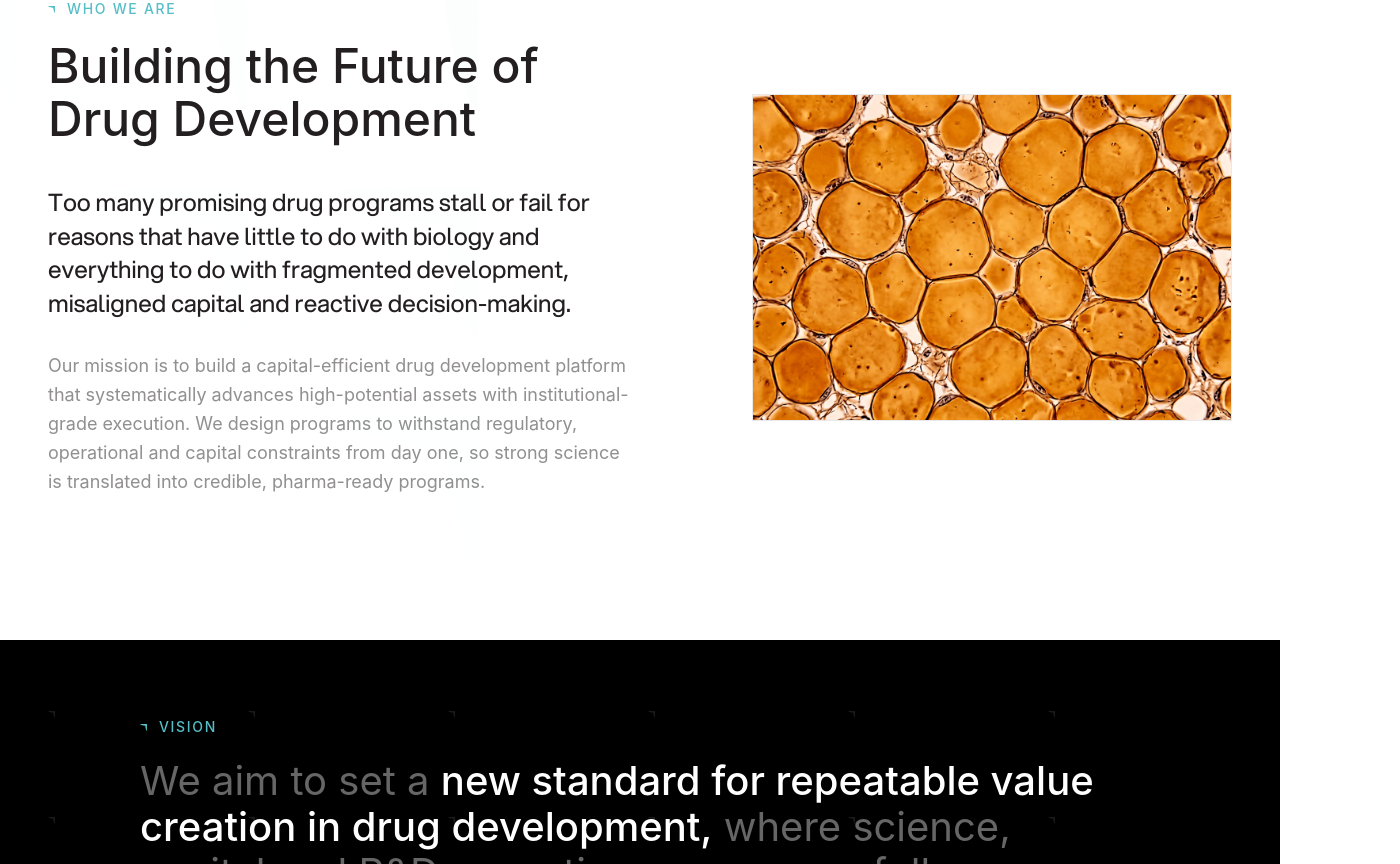
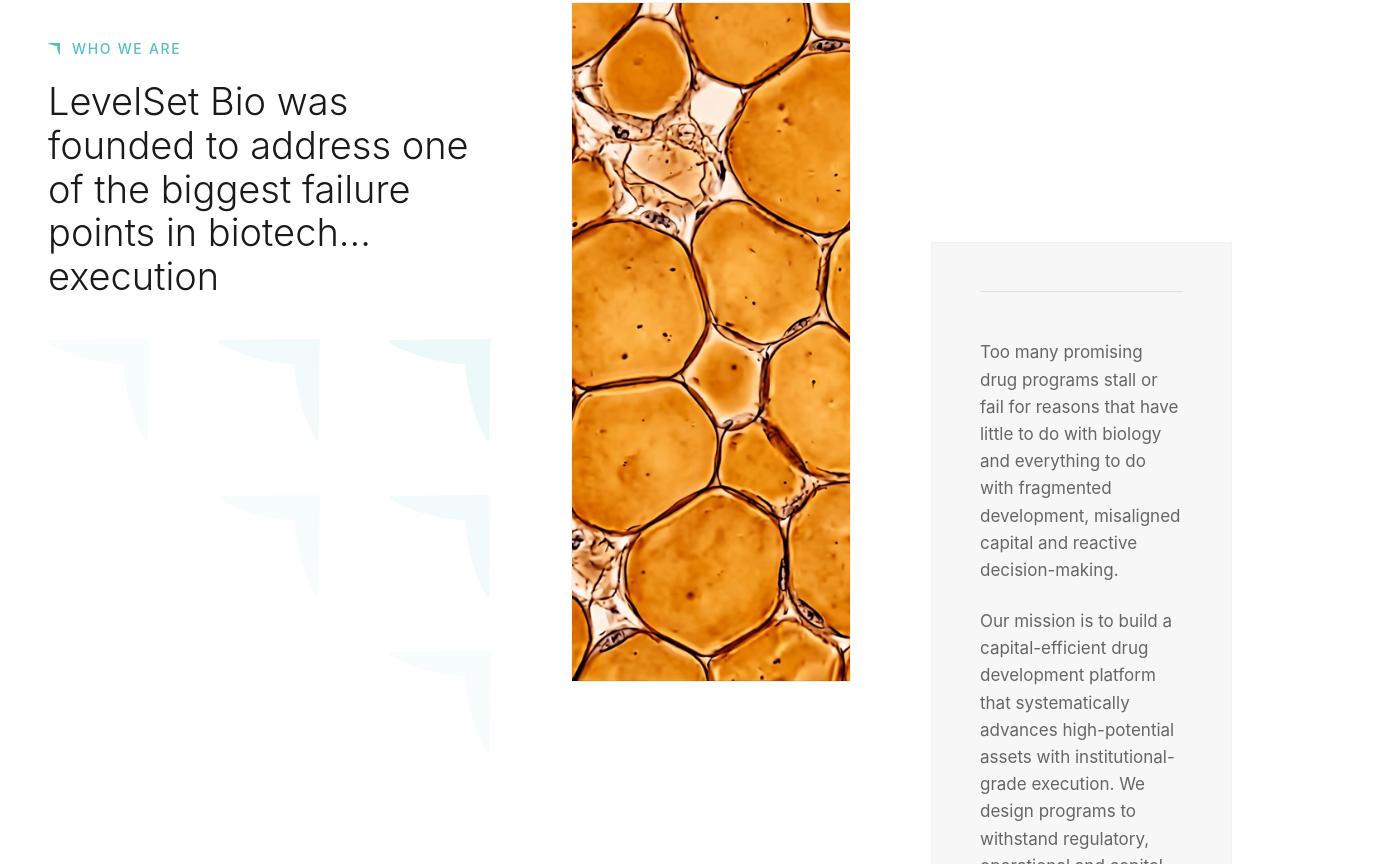
Before and after one commit to arya9779/levelset, a React (Vite) app: page / in a window 1280 px wide. Shown: the part 916-1780 px from the top of the page, 1400 px wide, since content can reach past the window. Built offline with nearby package versions, Linux system fonts and the light colour scheme; a web font is replaced by a local one.

Commit message:
Refine branding watermarks, About section layout, and footer UI

```diff
--- a/src/App.jsx
+++ b/src/App.jsx
@@ -35,6 +35,7 @@ import pipeOncology from './assets/images/pipeline/oncology.png';
 import pipeNeuro from './assets/images/pipeline/neuro.png';
 import pipeMetabolic from './assets/images/pipeline/metabolic.png';
 import pipeUnderserved from './assets/images/pipeline/underserved.png';
+import pipelineGraphicPng from './assets/images/pipeline-graphic.png';
 
 // EXACT SVGs FROM THE SCRIPT
 const LogoSVG = ({ color = "black" }) => (
@@ -62,7 +63,7 @@ const BenefitIcon = ({ title }) => {
 };
 
 const CornerSymbolSVG = () => (
-  <svg width="7" height="7" viewBox="0 0 7 7" fill="none" xmlns="http://www.w3.org/2000/svg">
+  <svg width="12" height="12" viewBox="0 0 7 7" fill="none" xmlns="http://www.w3.org/2000/svg">
     <path d="M0 0.0208558C1.89976 -0.0448533 4.89446 0.0676891 6.81627 0.0457861L7 0.0457861V0.228312C6.97428 2.14483 6.97428 5.10539 6.90813 7H6.72441C5.55589 4.91921 5.19211 2.56829 5.16271 0.228312L6.81627 1.87104C4.46086 1.84549 2.09084 1.3722 0 0.204036L0 0.0208558Z" fill="#55BEC6"></path>
   </svg>
 );
@@ -227,24 +228,31 @@ function App() {
         </section>
 
         <section id="about">
-          <div className="section-pattern isotype-pattern">
-            <PipelineGraphicSVG />
-          </div>
-
           <div className="container">
-            <div className="about-layout-v2">
-              <div className="about-content-left">
+            <div className="about-layout-v3">
+              <div className="about-left-col">
                 <div className="eyebrow-container">
                   <CornerSymbolSVG />
                   <span className="eyebrow-text">WHO WE ARE</span>
                 </div>
-                <h2>Building the Future of Drug Development</h2>
-                <p className="lead-text">Too many promising drug programs stall or fail for reasons that have little to do with biology and everything to do with fragmented development, misaligned capital and reactive decision-making.</p>
-                <p>Our mission is to build a capital-efficient drug development platform that systematically advances high-potential assets with institutional-grade execution. We design programs to withstand regulatory, operational and capital constraints from day one, so strong science is translated into credible, pharma-ready programs.</p>
+                <h2>LevelSet Bio was founded to address one of the biggest failure points in biotech... execution</h2>
+                <div className="isotype-block-about">
+                  <PipelineGraphicSVG />
+                </div>
               </div>
 
-              <div className="about-image-right">
-                 <img src={cellsPillar} alt="Cells Pillar" />
+              <div className="about-center-col">
+                 <div className="pillar-image-wrap">
+                    <img src={cellsPillar} alt="Cells Pillar" />
+                 </div>
+              </div>
+
+              <div className="about-right-col">
+                <div className="grey-text-box">
+                  <div className="full-divider"></div>
+                  <p>Too many promising drug programs stall or fail for reasons that have little to do with biology and everything to do with fragmented development, misaligned capital and reactive decision-making.</p>
+                  <p>Our mission is to build a capital-efficient drug development platform that systematically advances high-potential assets with institutional-grade execution. We design programs to withstand regulatory, operational and capital constraints from day one, so strong science is translated into credible, pharma-ready programs.</p>
+                </div>
               </div>
             </div>
           </div>
@@ -252,13 +260,6 @@ function App() {
 
         {/* Vision Section */}
         <section id="vision" className="dark-section">
-          <div className="dark-pattern-overlay">
-            <div className="corner-grid-pattern white-corners">
-              {Array.from({ length: 12 }).map((_, i) => (
-                <div key={i} className="bg-corner-item"><CornerSymbolSVG /></div>
-              ))}
-            </div>
-          </div>
           <div className="container">
             <div className="vision-content">
                <div className="eyebrow-container cyan-text">
@@ -279,20 +280,15 @@ function App() {
 
         {/* Approach Section */}
         <section id="model" className="approach-section">
-          <div className="section-pattern isotype-pattern approach-pattern">
-            <PipelineGraphicSVG />
-          </div>
-          <div className="corner-grid-pattern">
-            {Array.from({ length: 8 }).map((_, i) => (
-              <div key={i} className="bg-corner-item"><CornerSymbolSVG /></div>
-            ))}
-          </div>
           <div className="container">
             <div className="approach-layout">
               <div className="approach-left">
                 <h2>What our Approach Enables</h2>
                 <p>Builds a scalable clinical-stage portfolio combining AI insights, disciplined execution and capital efficiency to consistently develop pharma-ready assets.</p>
                 <a href="#footer" className="btn-modern">Contact us to Learn More<ArrowSVG /></a>
+                <div className="watermark-block-approach">
+                  <img src={watermarkSvg} alt="Watermark" />
+                </div>
               </div>
               <div className="approach-right">
                 <div className="benefits-grid">
@@ -400,11 +396,6 @@ function App() {
 
         {/* Partners Section */}
         <section id="partners">
-          <div className="corner-grid-pattern">
-             {Array.from({ length: 12 }).map((_, i) => (
-                <div key={i} className="bg-corner-item"><CornerSymbolSVG /></div>
-              ))}
-          </div>
           <div className="container partners-layout-v2">
             <div className="partners-sidebar">
                <div className="eyebrow-container">
@@ -445,11 +436,6 @@ function App() {
 
         {/* Pipeline Section */}
         <section id="pipeline">
-          <div className="corner-grid-pattern">
-             {Array.from({ length: 12 }).map((_, i) => (
-                <div key={i} className="bg-corner-item"><CornerSymbolSVG /></div>
-              ))}
-          </div>
           <div className="container">
             <div className="eyebrow-container">
                <CornerSymbolSVG />
@@ -502,13 +488,6 @@ function App() {
 
         {/* News Section */}
         <section id="news" className="dark-section">
-           <div className="dark-pattern-overlay">
-            <div className="corner-grid-pattern white-corners">
-              {Array.from({ length: 12 }).map((_, i) => (
-                <div key={i} className="bg-corner-item"><CornerSymbolSVG /></div>
-              ))}
-            </div>
-          </div>
           <div className="container">
              <div className="eyebrow-container">
                <CornerSymbolSVG />
@@ -536,13 +515,6 @@ function App() {
 
         {/* Footer Section */}
         <footer id="footer" className="dark-footer">
-          <div className="footer-pattern-bg">
-            <div className="corner-grid-pattern white-corners">
-              {Array.from({ length: 12 }).map((_, i) => (
-                <div key={i} className="bg-corner-item"><CornerSymbolSVG /></div>
-              ))}
-            </div>
-          </div>
           <div className="container">
             <div className="footer-innovation-grid">
               <div className="partnering-cta">
@@ -577,16 +549,6 @@ function App() {
                     <input type="email" placeholder="john@organization.com" />
                   </div>
                   <div className="form-group">
-                    <label>Asset Stage / Therapeutic Area</label>
-                    <select>
-                      <option>Select Asset Stage</option>
-                      <option>Early Preclinical</option>
-                      <option>IND-Enabling</option>
-                      <option>Clinical Phase I</option>
-                      <option>Other</option>
-                    </select>
-                  </div>
-                  <div className="form-group">
                     <label>Brief Asset Description</label>
                     <textarea placeholder="Describe the mechanism of action and translational rationale..."></textarea>
                   </div>
@@ -598,7 +560,7 @@ function App() {
             </div>
             <div className="footer-bottom">
               <div className="footer-brand">
-                <div className="footer-isotype-bg">
+                <div className="footer-isotype-grayscale">
                    <PipelineGraphicSVG />
                 </div>
                 <LogoSVG color="white" />
--- a/src/style.css
+++ b/src/style.css
@@ -124,24 +124,6 @@ p {
   filter: grayscale(1);
 }
 
-.corner-grid-pattern {
-  position: absolute;
-  top: 60px;
-  left: 48px;
-  display: grid;
-  grid-template-columns: repeat(6, 120px);
-  gap: 80px;
-  z-index: 1;
-}
-
-.bg-corner-item {
-  opacity: 0.06;
-}
-
-.white-corners .bg-corner-item {
-  opacity: 0.1;
-  filter: brightness(0) invert(1);
-}
 
 .dark-pattern-overlay {
   position: absolute;
@@ -150,13 +132,16 @@ p {
   pointer-events: none;
 }
 
-.footer-pattern-bg {
+.footer-isotype-grayscale {
   position: absolute;
-  inset: 0;
-  display: flex;
-  align-items: center;
-  justify-content: center;
-  overflow: hidden;
+  top: -230px;
+  left: 80px;
+  transform: none;
+  width: 443px;
+  height: 413px;
+  opacity: 0.8;
+  filter: grayscale(1) brightness(2);
+  z-index: -1;
   pointer-events: none;
 }
 
@@ -286,7 +271,7 @@ p {
 .footer-pattern-bg .corner-grid-pattern {
   top: 40px;
   left: 40px;
-  opacity: 0.4;
+  opacity: 0.8;
 }
 
 /* Buttons */
@@ -476,6 +461,22 @@ section {
   grid-template-columns: 380px 1fr;
   gap: 100px;
 }
+
+.approach-left {
+  position: relative;
+}
+
+.png-watermark-left {
+  position: absolute;
+  top: 50%;
+  left: -300px;
+  transform: translateY(-50%);
+  width: 1100px;
+  opacity: 1;
+  z-index: 0;
+  pointer-events: none;
+}
+
 
 .approach-left h2 {
   font-family: var(--aspekta);
@@ -1119,7 +1120,6 @@ h2 {
   background: #000000;
   color: white;
   padding: 120px 0 60px;
-  border-top: 1px solid rgba(255, 255, 255, 0.1);
   position: relative;
   overflow: hidden;
 }
@@ -1238,7 +1238,6 @@ h2 {
   display: flex;
   justify-content: space-between;
   padding-top: 60px;
-  border-top: 1px solid rgba(255, 255, 255, 0.1);
   position: relative;
 }
 
@@ -1252,9 +1251,9 @@ h2 {
   top: 50%;
   left: 0;
   transform: translateY(-50%) translateX(-30%);
-  width: 500px;
-  height: 500px;
-  opacity: 0.08;
+  width: 443px;
+  height: 413px;
+  opacity: 0.8;
   z-index: -1;
   pointer-events: none;
 }
@@ -1432,6 +1431,91 @@ h2 {
   color: var(--primary);
 }
 
+/* About Redesign V3 */
+.about-layout-v3 {
+  display: grid;
+  grid-template-columns: 1fr 280px 1fr;
+  gap: 80px;
+  align-items: start;
+}
+
+.about-left-col {
+  padding-top: 40px;
+}
+
+.about-left-col h2 {
+  font-size: 38px;
+  line-height: 1.15;
+  font-weight: 300;
+  color: #1a1a1a;
+  max-width: 450px;
+}
+
+.isotype-block-about {
+  margin-top: 40px;
+  width: 443px;
+  height: auto;
+  opacity: 1;
+}
+
+.watermark-block-approach {
+  margin-top: 60px;
+  width: 443px;
+  height: auto;
+  opacity: 0.1;
+}
+
+.watermark-block-approach img {
+  width: 100%;
+  height: auto;
+}
+
+.pillar-image-wrap {
+  height: 680px;
+  width: 100%;
+  overflow: hidden;
+  border: 1px solid rgba(0,0,0,0.05);
+}
+
+.pillar-image-wrap img {
+  width: 100%;
+  height: 100%;
+  object-fit: cover;
+}
+
+.about-right-col {
+  padding-top: 240px; /* Offset to lower the grey box */
+}
+
+.grey-text-box {
+  background: #f7f7f7;
+  padding: 48px;
+  border: 1px solid rgba(0,0,0,0.02);
+  position: relative;
+}
+
+.grey-text-box .full-divider {
+  position: absolute;
+  top: 48px;
+  left: 48px;
+  width: calc(100% - 96px);
+  height: 1px;
+  background: #E0E0E0;
+  margin-bottom: 0;
+}
+
+.grey-text-box p {
+  font-size: 17px;
+  line-height: 1.6;
+  color: #666;
+  margin-top: 48px;
+  margin-bottom: 24px;
+}
+
+.grey-text-box p + p {
+  margin-top: 0;
+}
+
 /* Responsive */
 @media (max-width: 1024px) {
   .hero-grid, .about-content, .team-layout, .partners-layout-v2, .pipeline-layout {
```
Also changed, not shown: src/assets/svgs/linkedin.svg (deleted).
